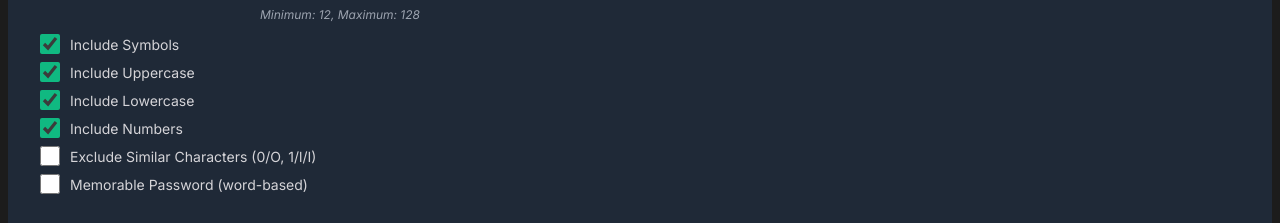
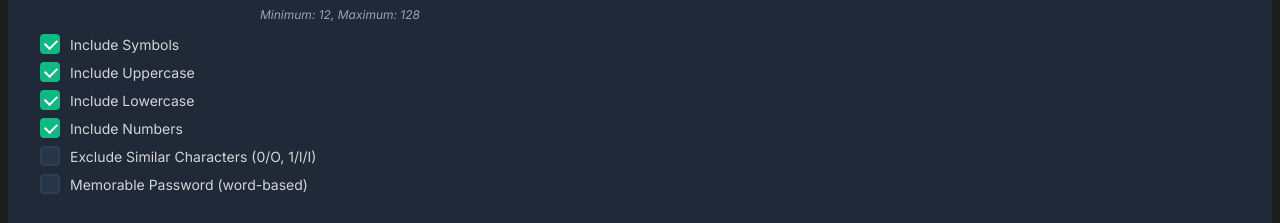
Before and after one commit to tariqkhemili-git/password-generator, a plain HTML site: page index.html in a window 1280 px wide. Shown: the part 173-396 px from the top of the page. Drawn offline with Linux system fonts and the light colour scheme.

Commit message:
Update styles.css

```diff
--- a/styles.css
+++ b/styles.css
@@ -283,6 +283,35 @@ body[data-theme="light"] .theme-toggle.animating .moon-icon {
   height: 1.25rem;
   cursor: pointer;
   accent-color: var(--accent);
+  appearance: none;
+  -webkit-appearance: none;
+  -moz-appearance: none;
+  border: 0.125rem solid var(--border);
+  border-radius: 0.25rem;
+  background-color: var(--bg-tertiary);
+  position: relative;
+  transition: background-color 0.2s ease, border-color 0.2s ease;
+}
+
+.toggle input[type="checkbox"]:checked {
+  background-color: var(--accent);
+  border-color: var(--accent);
+}
+
+.toggle input[type="checkbox"]:checked::after {
+  content: "";
+  position: absolute;
+  left: 0.3125rem;
+  top: 0.0625rem;
+  width: 0.375rem;
+  height: 0.625rem;
+  border: solid white;
+  border-width: 0 0.125rem 0.125rem 0;
+  transform: rotate(45deg);
+}
+
+.toggle input[type="checkbox"]:hover:not(:disabled) {
+  border-color: var(--accent);
 }
 
 .button-group {
```
